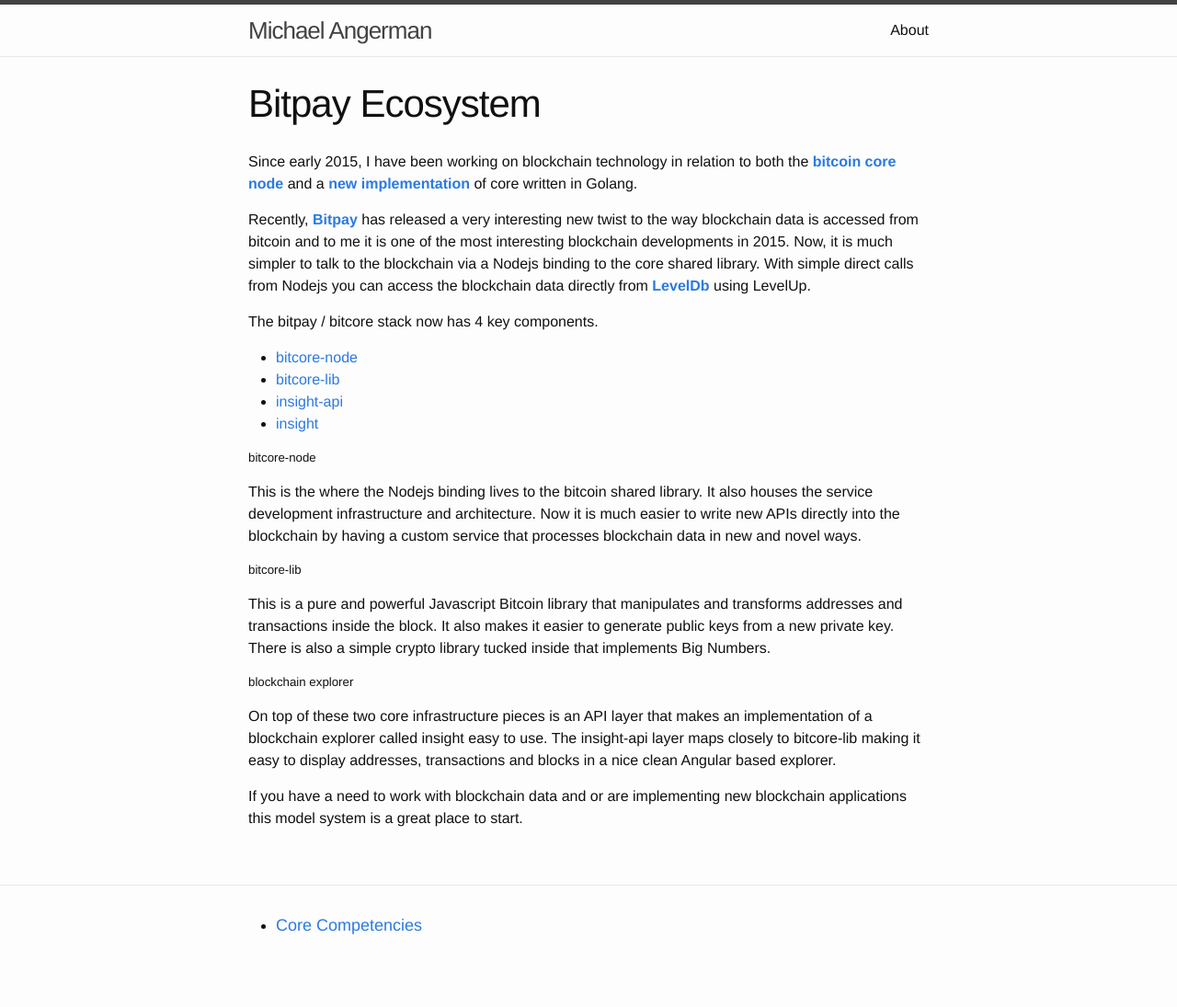
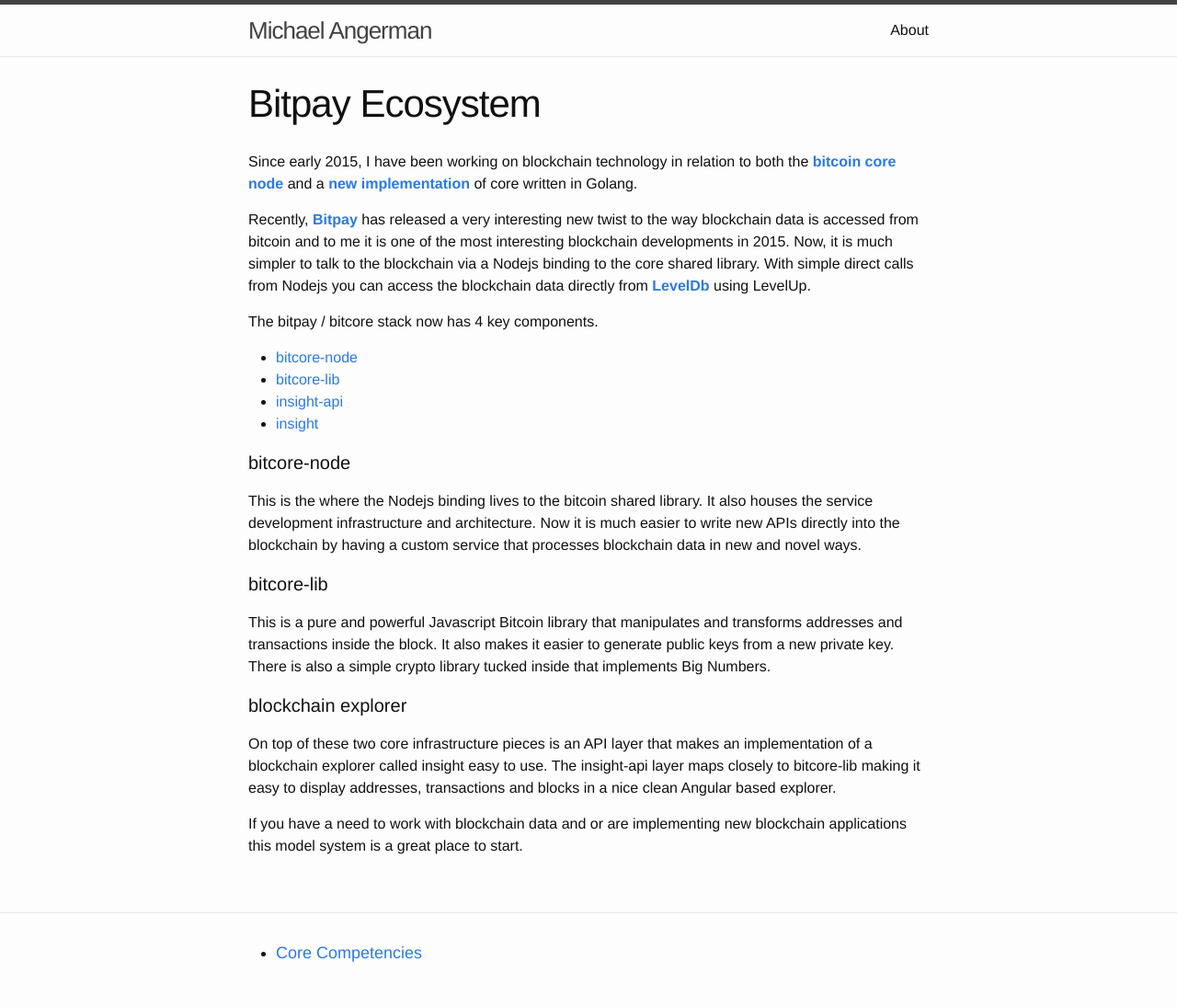
Before and after one commit to angermanmichael/link16, a Jekyll site: the page built from _posts/2015-11-13-bp.md, in a window 1280 px wide. Shown: the whole page at 92% size. Built offline with Jekyll 4.4.1, drawn with Linux system fonts in a browser that asks for light colours; Markdown is read by kramdown in place of the engine named in the settings; before the commit the page ends 1065 px from its top, so only the background shows below that.

Commit message:
update bp

```diff
--- a/_posts/2015-11-13-bp.md
+++ b/_posts/2015-11-13-bp.md
@@ -22,15 +22,15 @@ The bitpay / bitcore stack now has 4 key components.
 * [insight-api](https://github.com/bitpay/insight-api.git)
 * [insight](https://github.com/bitpay/insight.git)
 
-#####bitcore-node
+#### bitcore-node
 
 This is the where the Nodejs binding lives to the bitcoin shared library. It also houses the service development infrastructure and architecture.  Now it is much easier to write new APIs directly into the blockchain by having a custom service that processes blockchain data in new and novel ways.
 
-#####bitcore-lib
+#### bitcore-lib
 
 This is a pure and powerful Javascript Bitcoin library that manipulates and transforms addresses and transactions inside the block.  It also makes it easier to generate public keys from a new private key.  There is also a simple crypto library tucked inside that implements Big Numbers.
 
-#####blockchain explorer
+#### blockchain explorer
 
 On top of these two core infrastructure pieces is an API layer that makes an implementation of a blockchain explorer called insight easy to use.  The insight-api layer maps closely to bitcore-lib making it easy to display addresses, transactions and blocks in a nice clean Angular based explorer.
 
```
